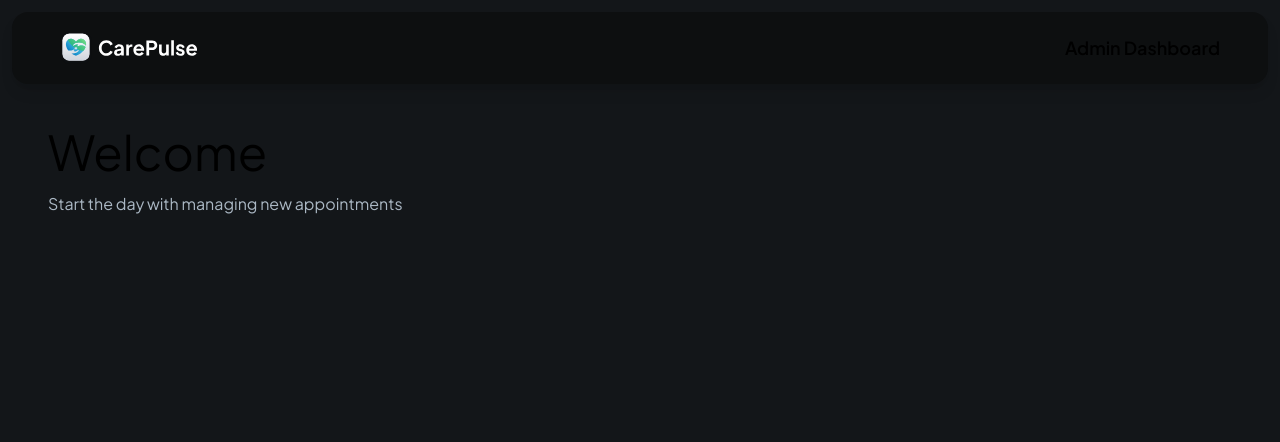
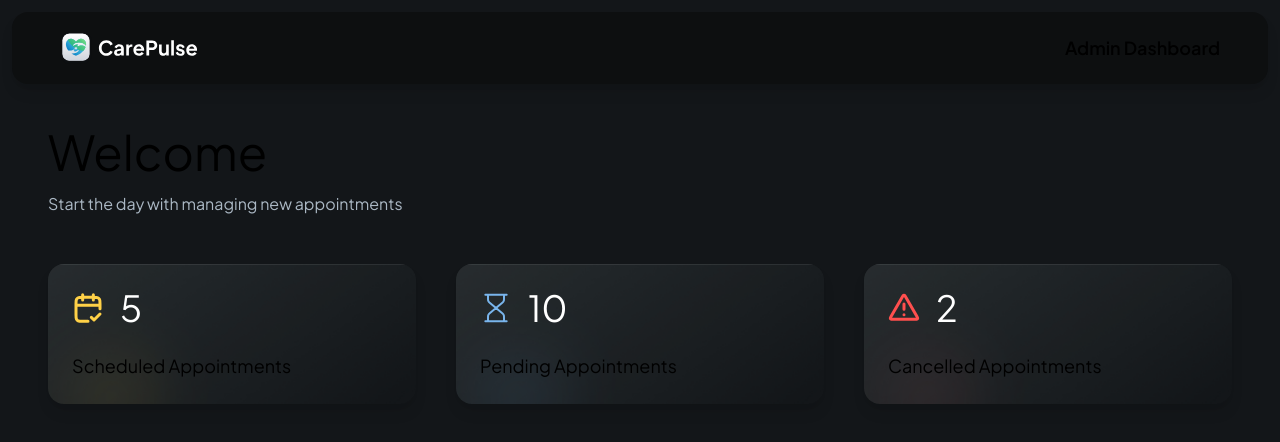
Before and after one commit to DavidAsrorxonov/Care-Pulse, a Next.js app: page /admin in a window 1280 px wide. Shown: the top 442 px of the page. Built offline with nearby package versions, Linux system fonts and the light colour scheme.

Commit message:
implement reusable stat cards that accept different props and render them;

```diff
--- a/app/admin/page.tsx
+++ b/app/admin/page.tsx
@@ -1,3 +1,4 @@
+import StatCard from "@/components/StatCard";
 import Image from "next/image";
 import Link from "next/link";
 import React from "react";
@@ -26,6 +27,29 @@ const Admin = () => {
             Start the day with managing new appointments
           </p>
         </section>
+
+        <section className="flex w-full flex-col justify-between gap-5 sm:flex-row xl:gap-10">
+          <StatCard
+            type="appointments"
+            count={5}
+            label="Scheduled Appointments"
+            icon="/assets/icons/appointments.svg"
+          />
+
+          <StatCard
+            type="pending"
+            count={10}
+            label="Pending Appointments"
+            icon="/assets/icons/pending.svg"
+          />
+
+          <StatCard
+            type="cancelled"
+            count={2}
+            label="Cancelled Appointments"
+            icon="/assets/icons/cancelled.svg"
+          />
+        </section>
       </main>
     </div>
   );
--- /dev/null
+++ b/components/StatCard.tsx
@@ -0,0 +1,41 @@
+import clsx from "clsx";
+import Image from "next/image";
+import React from "react";
+
+interface StatCardProps {
+  type: "appointments" | "pending" | "cancelled";
+  count: number;
+  label: string;
+  icon: string;
+}
+
+const StatCard = ({ count = 0, label, icon, type }: StatCardProps) => {
+  return (
+    <div
+      className={clsx(
+        "flex flex-1 flex-col gap-6 rounded-2xl bg-cover p-6 shadow-lg",
+        {
+          "bg-appointments": type === "appointments",
+          "bg-pending": type === "pending",
+          "bg-cancelled": type === "cancelled",
+        }
+      )}
+    >
+      <div className="flex items-center gap-4">
+        <Image
+          src={icon}
+          height={32}
+          width={32}
+          alt="label"
+          className="size-8 w-fit"
+        />
+
+        <h2 className="text-4xl text-white">{count}</h2>
+      </div>
+
+      <p className="text-lg">{label}</p>
+    </div>
+  );
+};
+
+export default StatCard;
```
